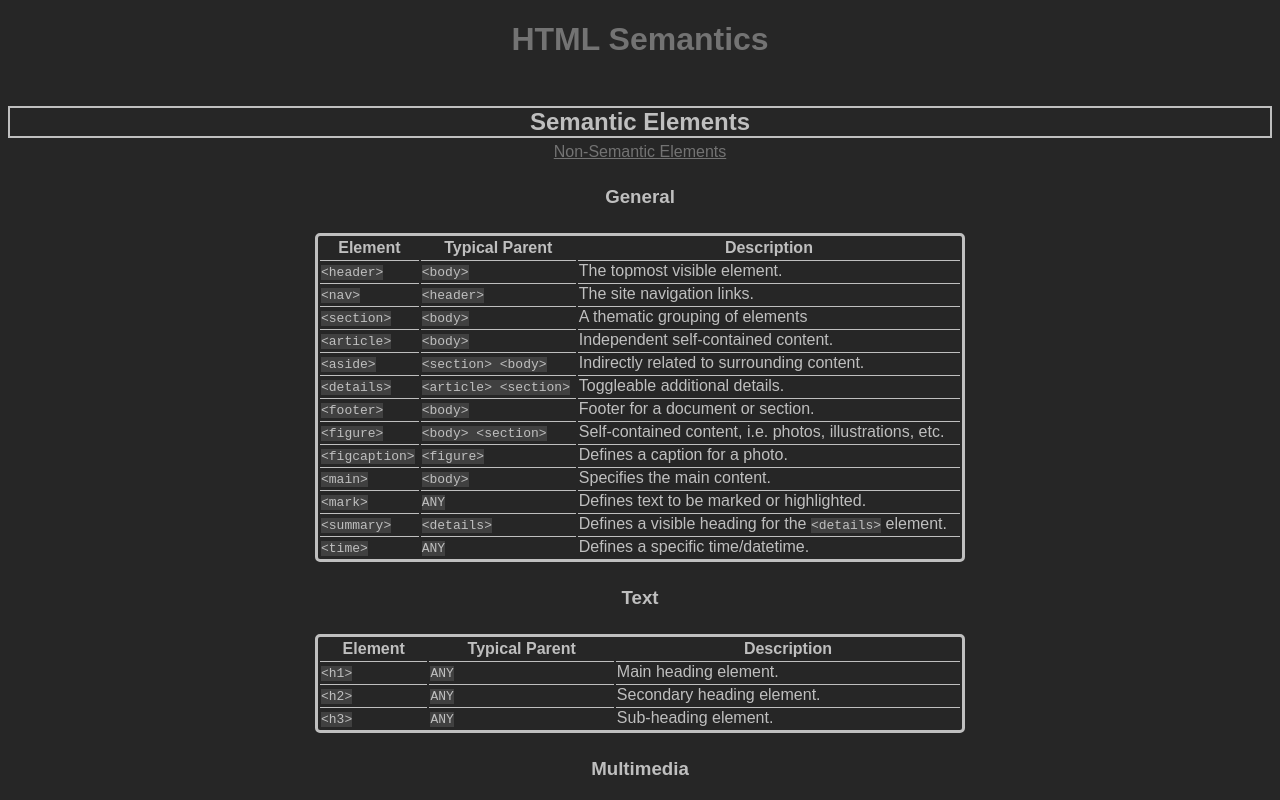
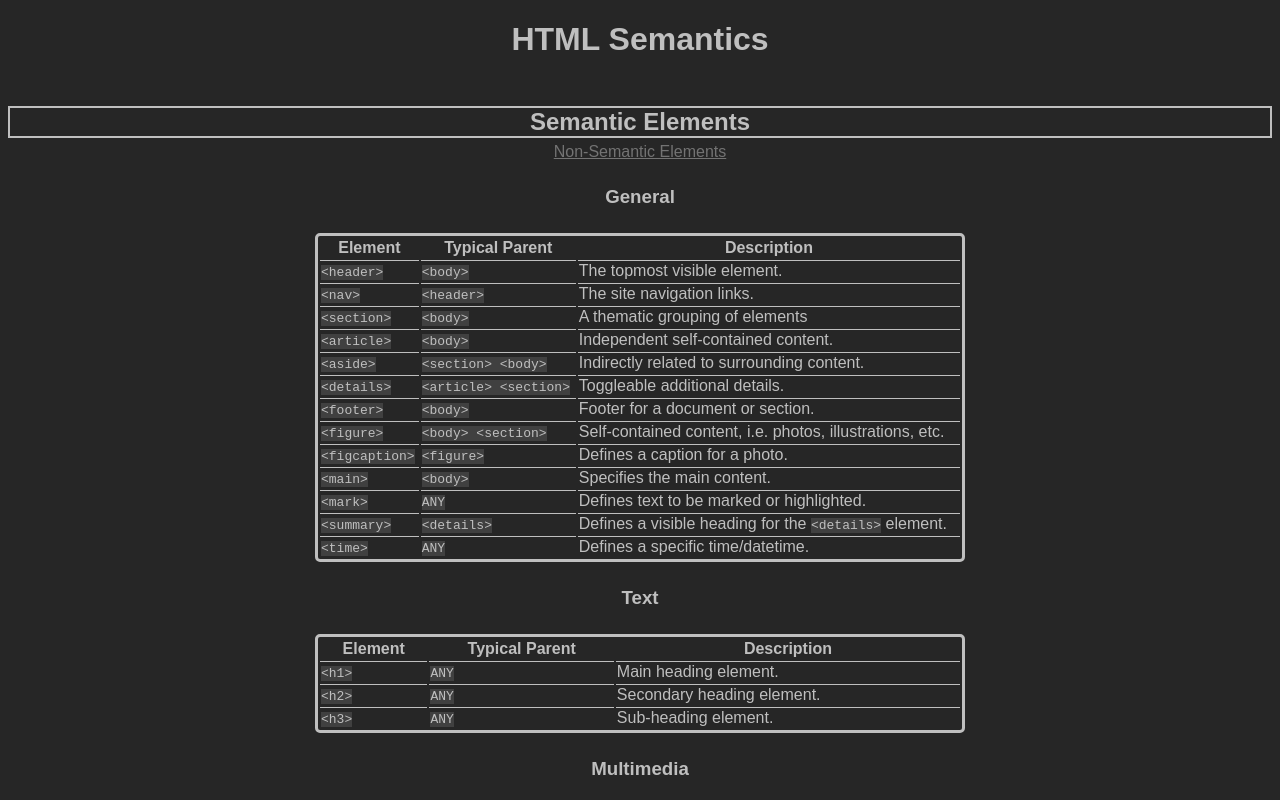
Before and after one commit to DarkMistofWoods/html_cheatsheet, a plain HTML site: page index.html in a window 1280 px wide. Shown: the top 800 px of the page. Drawn offline with Linux system fonts and the light colour scheme.

Commit message:
Updated text color

```diff
--- a/resources/css/index.css
+++ b/resources/css/index.css
@@ -20,7 +20,7 @@ a {
 
 h1 {
     text-align: center;
-    color: #737373;
+    color: #BFBFBF;
 }
 
 h2 {
```
